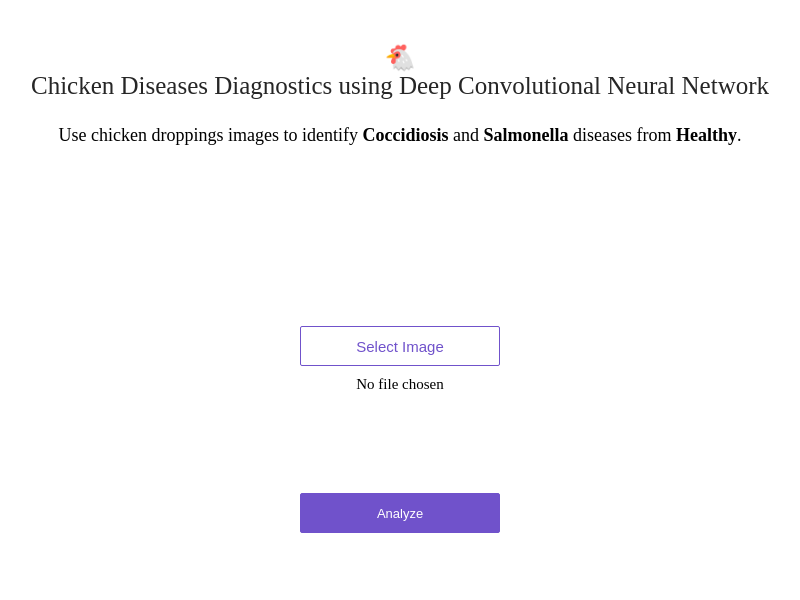
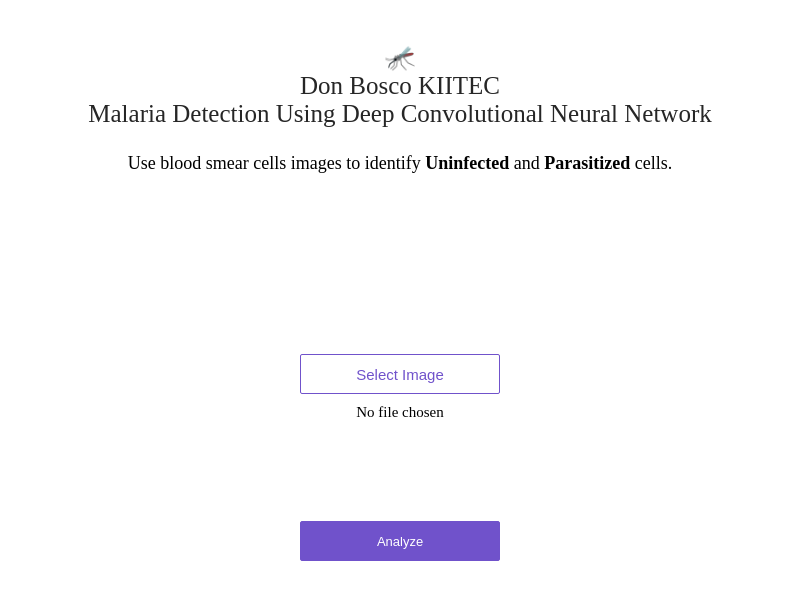
Before and after one commit to tumainilyimo/malariadockerimage, a plain HTML site: page app/view/index.html in a window 1280 px wide. Shown: the whole page, without its empty margins (240-1040 px from the left). Drawn offline with Linux system fonts and the light colour scheme.

Commit message:
Update index.html

```diff
--- a/app/view/index.html
+++ b/app/view/index.html
@@ -7,9 +7,9 @@
 <body>
 <div>
   <div class='center'>
-    <div class='title'>🐔</br>Chicken Diseases Diagnostics using Deep Convolutional Neural Network</div>
+    <div class='title'>🦟</br>Don Bosco KIITEC<br/>Malaria Detection Using Deep Convolutional Neural Network</div>
     <p>
-      Use chicken droppings images to identify <strong>Coccidiosis </strong> and <strong>Salmonella</strong> diseases from <strong> Healthy</strong>.
+      Use blood smear cells images to identify <strong>Uninfected </strong> and <strong>Parasitized </strong> cells.
     </p>
     <div class='content'>
       <div class='no-display'>
```
